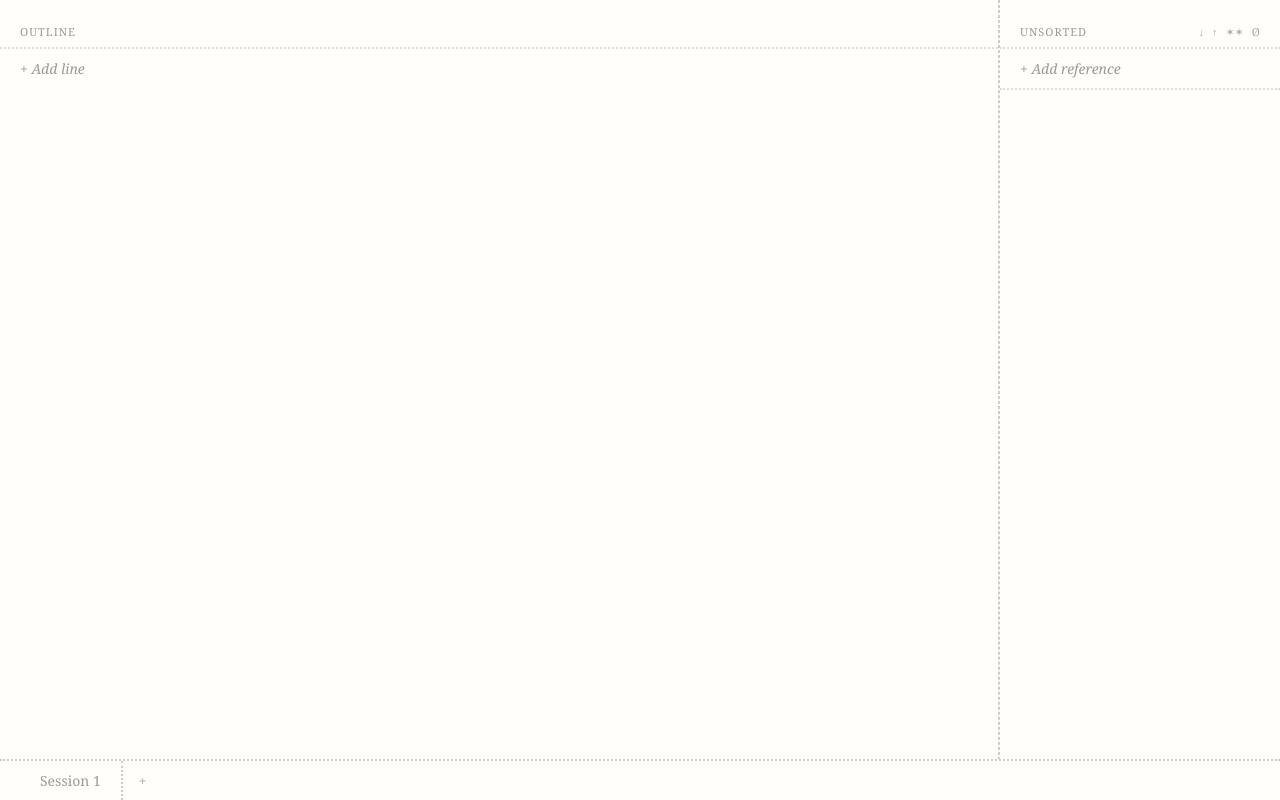
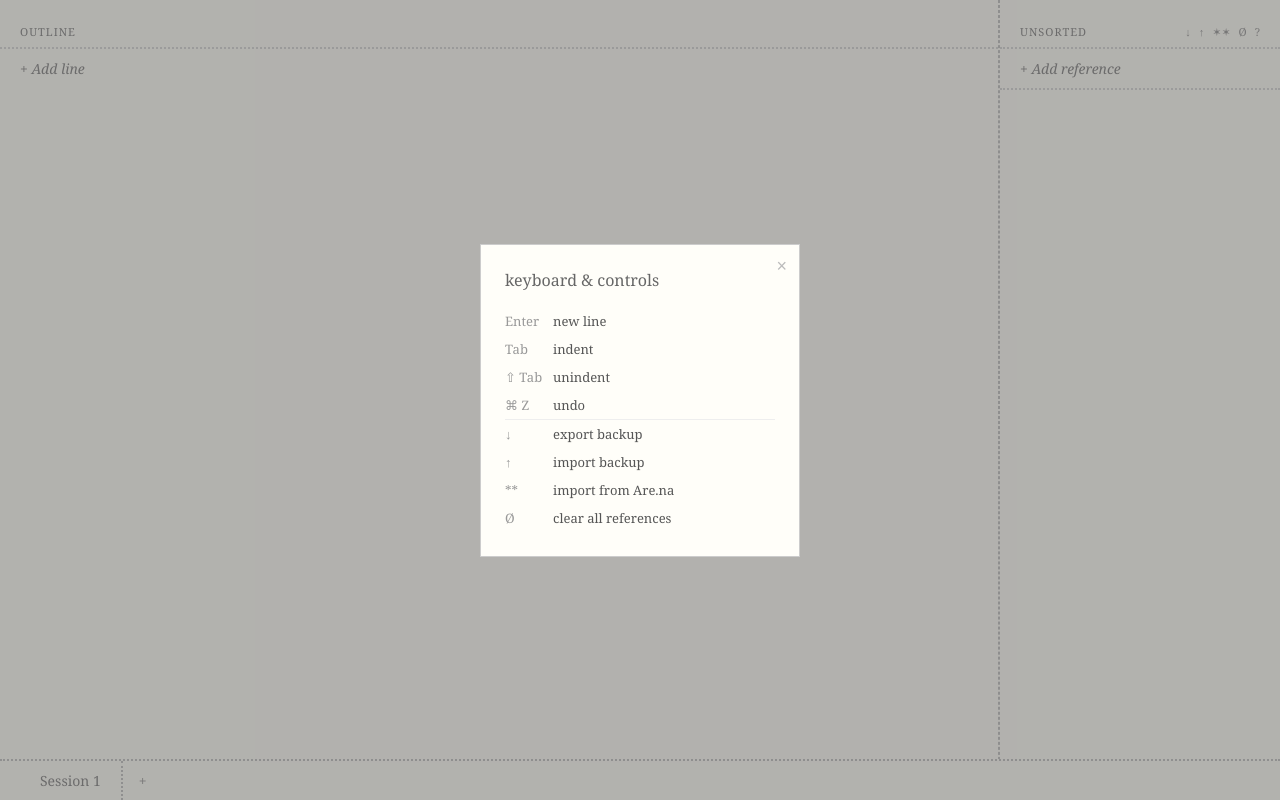
Before and after one commit to connieliu0/light-research, a plain HTML site: page index.html in a window 1280 px wide. Drawn offline with Linux system fonts and the light colour scheme.

Commit message:
help modal

```diff
--- a/index.html
+++ b/index.html
@@ -534,6 +534,7 @@
           <button onclick="document.getElementById('import-input').click()" title="Import backup" style="background:none;border:none;cursor:pointer;font-size:11px;color:#aaa;padding:0;font-family:inherit;line-height:1;">↑</button>
           <button onclick="showArenaModal()" style="background:none;border:none;cursor:pointer;font-size:11px;color:#aaa;padding:0;font-family:inherit;line-height:1;display:flex;align-items:center;">✶✶</button>
           <button onclick="clearAllReferences()" style="background:none;border:none;cursor:pointer;font-size:11px;color:#aaa;padding:0;font-family:inherit;line-height:1;">Ø</button>
+          <button onclick="document.getElementById('help-modal').classList.add('visible')" style="background:none;border:none;cursor:pointer;font-size:11px;color:#aaa;padding:0;font-family:inherit;line-height:1;">?</button>
         </span>
         <input type="file" id="import-input" accept=".json" style="display:none" onchange="importData(event)">
       </div>
@@ -545,6 +546,25 @@
   </div>
 
   <div class="tab-bar" id="tab-bar"></div>
+
+  <div class="modal-overlay" id="help-modal">
+    <div class="modal" style="width:320px;position:relative;">
+      <button onclick="closeHelpModal()" style="position:absolute;top:12px;right:12px;background:none;border:none;cursor:pointer;font-size:18px;color:#bbb;padding:0;line-height:1;">×</button>
+      <h3 style="color:#666;">keyboard & controls</h3>
+      <table style="width:100%;border-collapse:collapse;font-size:13px;color:#555;">
+        <tbody>
+          <tr><td style="padding:5px 0;color:#999;width:48px;">Enter</td><td style="padding:5px 0;">new line</td></tr>
+          <tr><td style="padding:5px 0;color:#999;">Tab</td><td style="padding:5px 0;">indent</td></tr>
+          <tr><td style="padding:5px 0;color:#999;">⇧ Tab</td><td style="padding:5px 0;">unindent</td></tr>
+          <tr><td style="padding:5px 0;color:#999;">⌘ Z</td><td style="padding:5px 0;">undo</td></tr>
+          <tr><td style="padding:5px 0;color:#999;border-top:1px solid #eee;">↓</td><td style="padding:5px 0;border-top:1px solid #eee;">export backup</td></tr>
+          <tr><td style="padding:5px 0;color:#999;">↑</td><td style="padding:5px 0;">import backup</td></tr>
+          <tr><td style="padding:5px 0;color:#999;">**</td><td style="padding:5px 0;">import from Are.na</td></tr>
+          <tr><td style="padding:5px 0;color:#999;">Ø</td><td style="padding:5px 0;">clear all references</td></tr>
+        </tbody>
+      </table>
+    </div>
+  </div>
 
   <div class="modal-overlay" id="arena-modal">
     <div class="modal">
@@ -1479,6 +1499,16 @@
       reader.readAsText(file);
     }
 
+    // Help modal
+    function closeHelpModal() {
+      document.getElementById('help-modal').classList.remove('visible');
+      localStorage.setItem('helpSeen', '1');
+    }
+
+    document.getElementById('help-modal').addEventListener('click', (e) => {
+      if (e.target === document.getElementById('help-modal')) closeHelpModal();
+    });
+
     // Init
     async function init() {
       await initDB();
@@ -1488,6 +1518,9 @@
       renderTabs();
       renderLines();
       renderReferences();
+      if (!localStorage.getItem('helpSeen')) {
+        document.getElementById('help-modal').classList.add('visible');
+      }
     }
 
     init();
```
